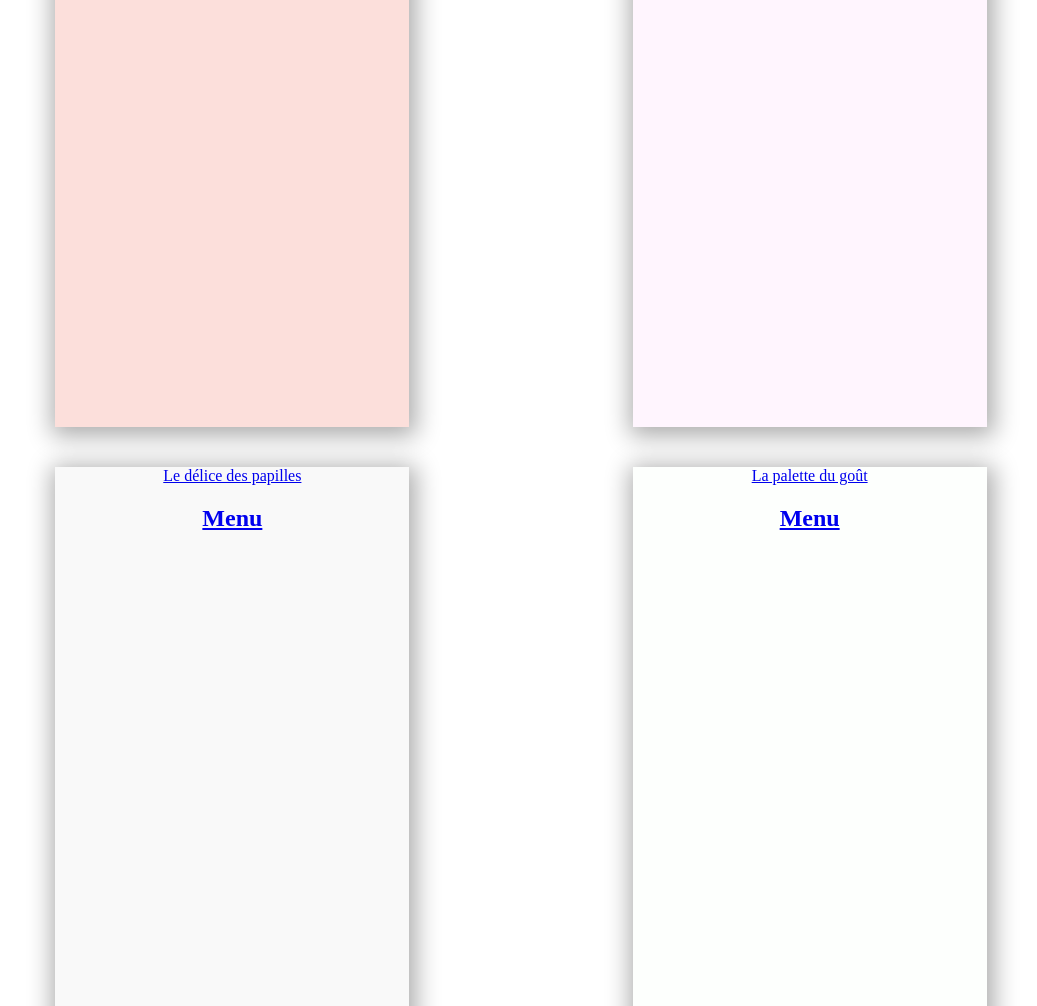
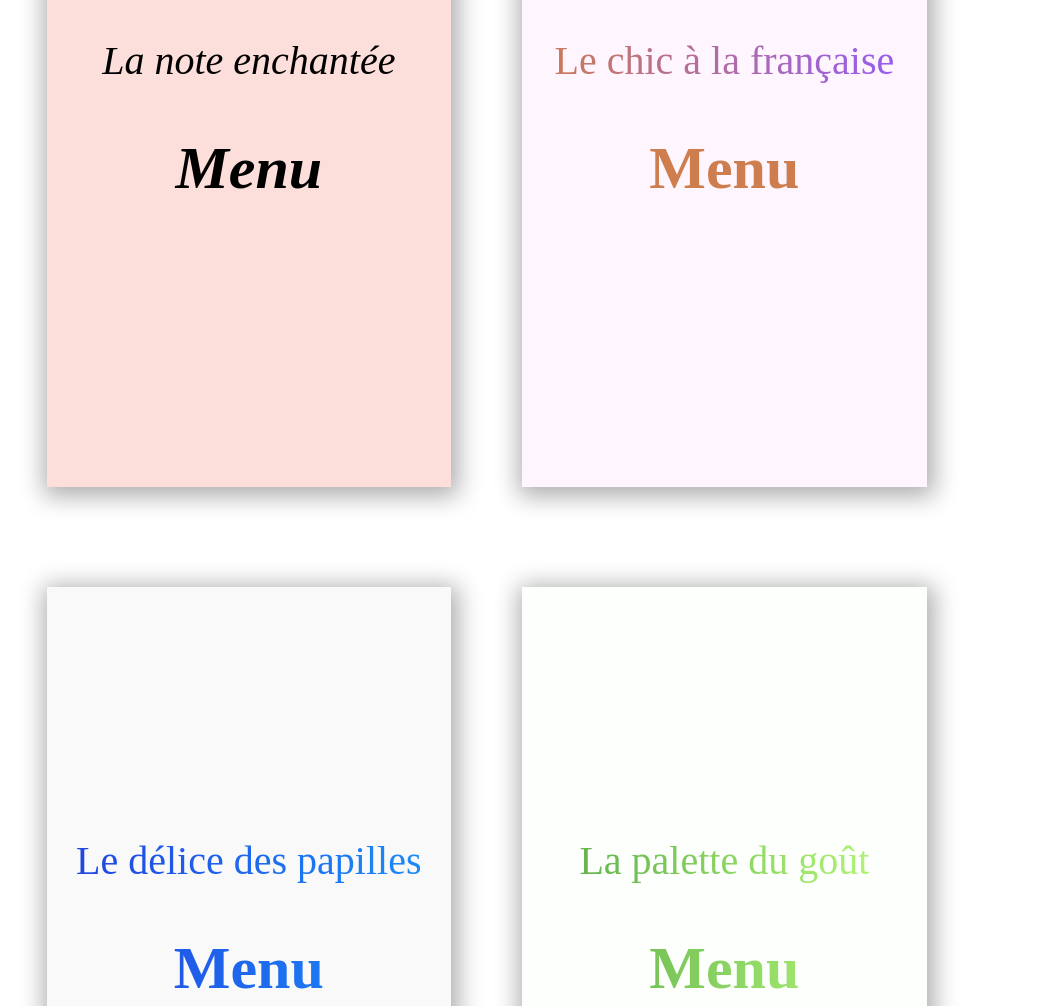
Before and after one commit to sabrina250/projet3, a website: page index.html in a window 1280 px wide. Shown: the part 560-1566 px from the top of the page, without its empty margins (119-1156 px from the left). Drawn offline with Linux system fonts and the light colour scheme.

Commit message:
mise en place des couleur des menu

```diff
--- a/index.html
+++ b/index.html
@@ -19,11 +19,11 @@
 
                 <div class="menu">
                     <div class="menu__menu1"><a href="menu1.html"><div class="menu__menu1__logo"><i class="fas fa-music"></i>
-                        La note enchanté <br> <h2>Menu
+                        La note enchantée <br> <h2>Menu
                     </h2></div></a></div>
-                    <div class="menu__menu2"><a href="menu2.html">Le chic à la française <h2>Menu</h2></a></div>
-                    <div class="menu__menu3"><a href="menu3.html">Le délice des papilles<h2>Menu</h2></a></div>
-                    <div class="menu__menu4"><a href="menu4.html">La palette du goût<h2>Menu</h2></a></div>
+                    <div class="menu__menu2"><a href="menu2.html"><div class="menu__menu2__degrade"> Le chic à la française</div> <h2>Menu</h2></a></div>
+                    <div class="menu__menu3"><a href="menu3.html"><div class="menu__menu3__degrade">Le délice des papilles<h2>Menu</h2></div></a></div>
+                    <div class="menu__menu4"><a href="menu4.html"><div class="menu__menu4__degrade"> La palette du goût<h2>Menu</h2></div></a></div>
                 </div>
                 <div class="btn">
                     <div class="btn__prochainement"><a href="prochainement.html">Prochainement</a></div>
--- a/sass/base/_typo.scss
+++ b/sass/base/_typo.scss
@@ -0,0 +1,5 @@
+@font-face {
+    font-family: "Moontells";
+    src: url('MoontellsDemo.ttf');
+}
+/*@include font-face ("I Love Glitter", font-files("./font/ILoveGlitter-OTF.otf", "./font/ILoveGlitter-OTF.ttf" ));*/
--- a/sass/components/_buton.scss
+++ b/sass/components/_buton.scss
@@ -3,7 +3,7 @@
 
     &__prochainement {
         border:none;
-        padding:10px 70px 10px 70px;
+        padding:20px 200px 20px 200px;
         border-radius:8px;
         background:#579c87;
         font: 13px Arial;
@@ -19,4 +19,36 @@
 
         }
     }
+
+    &__mentions {
+        border:none;
+        padding: 20px 200px 10px 70px;
+        border-radius:8px;
+        background:#579c87;
+        font: 13px Arial;
+
+        & a {
+            text-decoration: none;
+            color:#fdcb46;
+            font-size: 40px;
+
+        }
+    }
+
+    &__contact {
+        border:none;
+        padding: 20px 20px 10px 500px;
+        border-radius:8px;
+        background:#579c87;
+        font: 13px Arial;
+
+        & a {
+            text-decoration: none;
+            color:#fdcb46;
+            font-size: 40px;
+
+        }
+    }
+
+
 }
--- a/sass/pages/_accueil.scss
+++ b/sass/pages/_accueil.scss
@@ -1,53 +1,124 @@
+/*@include font-face ("I Love Glitter", font-files("./font/ILoveGlitter-OTF.otf", "./font/ILoveGlitter-OTF.ttf" ));*/
+
 .menu {
     display: flex;
     flex-wrap: wrap;
 
     &__menu1 {
-        width: 35%;
+        width: 40%;
         margin: auto;
         background-color: #fcdfdb;
         text-align: center;
         padding: initial;
-        margin-left: 40px;
-        margin-top: 40px;
+        margin-top: 100px;
         height: 700px;
         box-shadow: 2px 4px 23px 5px rgba(0,0,0,0.33);
+
+        & a {
+            text-decoration: none;
+            color: black;
+            font-size: 40px;
+            font-family: 'Moontels';
+            font-style: italic;
+            display: block;
+            margin-top: 250px;
+        }
 
 
     }
 
     &__menu2 {
         text-align: center;
-        width: 35%;
+        width: 40%;
         background-color: #fff5fe;
         margin-left: 40px;
-        margin-right: 40px;
-        margin-top: 40px;
+        margin-right: 100px;
+        margin-top: 100px;
         height: 700px;
         box-shadow: 2px 4px 23px 5px rgba(0,0,0,0.33);
+
+        & a {
+            text-decoration: none;
+
+
+            font-size: 40px;
+            font-family: 'Moontels';
+
+            display: block;
+            margin-top: 250px;
+
+            & h2 {
+                color:#ce7d4e;
+            }
+        }
+
+        &__degrade {
+
+            background: -webkit-linear-gradient( left, #ce7d4e, #905bfd);
+            -webkit-background-clip: text;
+            -webkit-text-fill-color: transparent;
+        }
     }
 
     &__menu3 {
-        width: 35%;
-        margin: auto;
+        width: 40%;
+
         background-color: #f9f9f9 ;
         text-align: center;
         padding: initial;
-        margin-left: 40px;
-        margin-top: 40px;
+        margin: auto;
+        margin-top: 100px;
         height: 700px;
         box-shadow: 2px 4px 23px 5px rgba(0,0,0,0.33);
+
+        & a {
+            text-decoration: none;
+
+
+            font-size: 40px;
+            font-family: 'I Love Glitter';
+
+            display: block;
+            margin-top: 250px;
+        }
+
+        &__degrade {
+
+            background: -webkit-linear-gradient( left, #2140df, #1b91fa);
+            -webkit-background-clip: text;
+            -webkit-text-fill-color: transparent;
+        }
+
+
     }
 
     &__menu4 {
         text-align: center;
-        width: 35%;
+        width: 40%;
         background-color: #fdfffd;
         margin-left: 40px;
-        margin-right: 40px;
-        margin-top: 40px;
+        margin-right: 100px;
+        margin-top: 100px;
         height: 700px;
         box-shadow: 2px 4px 23px 5px rgba(0,0,0,0.33);
+
+        & a {
+            text-decoration: none;
+
+            font-family: 'ILoveGlitter-OTF';
+            font-size: 40px;
+
+
+            display: block;
+            margin-top: 250px;
+        }
+
+        &__degrade {
+
+            background: -webkit-linear-gradient( left, #56a847, #bfff7e);
+            -webkit-background-clip: text;
+            -webkit-text-fill-color: transparent;
+        }
     }
 
 }
```
Also changed, not shown: css/style.css, font/ILoveGlitter-OTF.otf (added), font/ILoveGlitter-OTF.ttf (added), font/MoontellsDemo.ttf (added), 1 other file.
